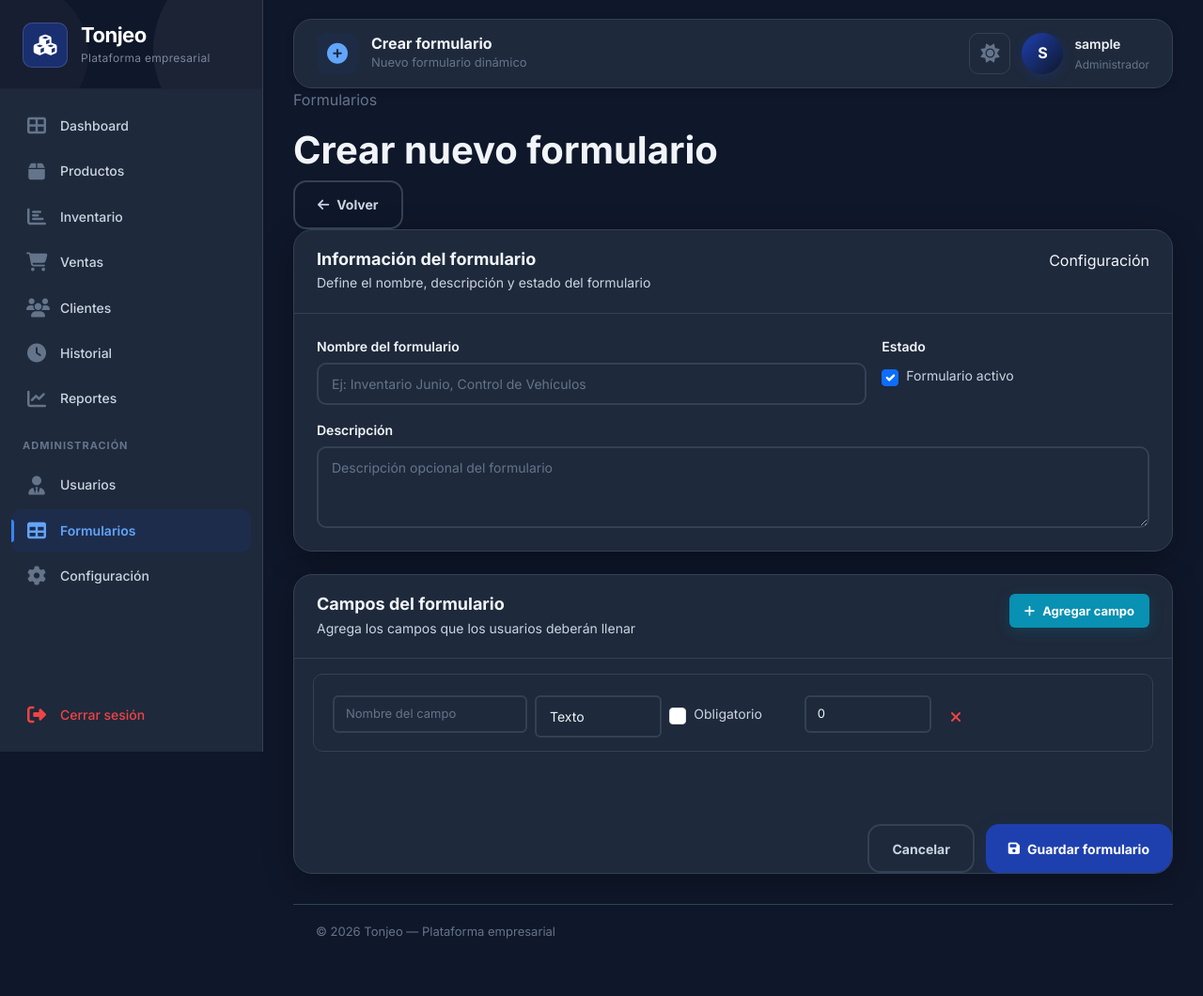
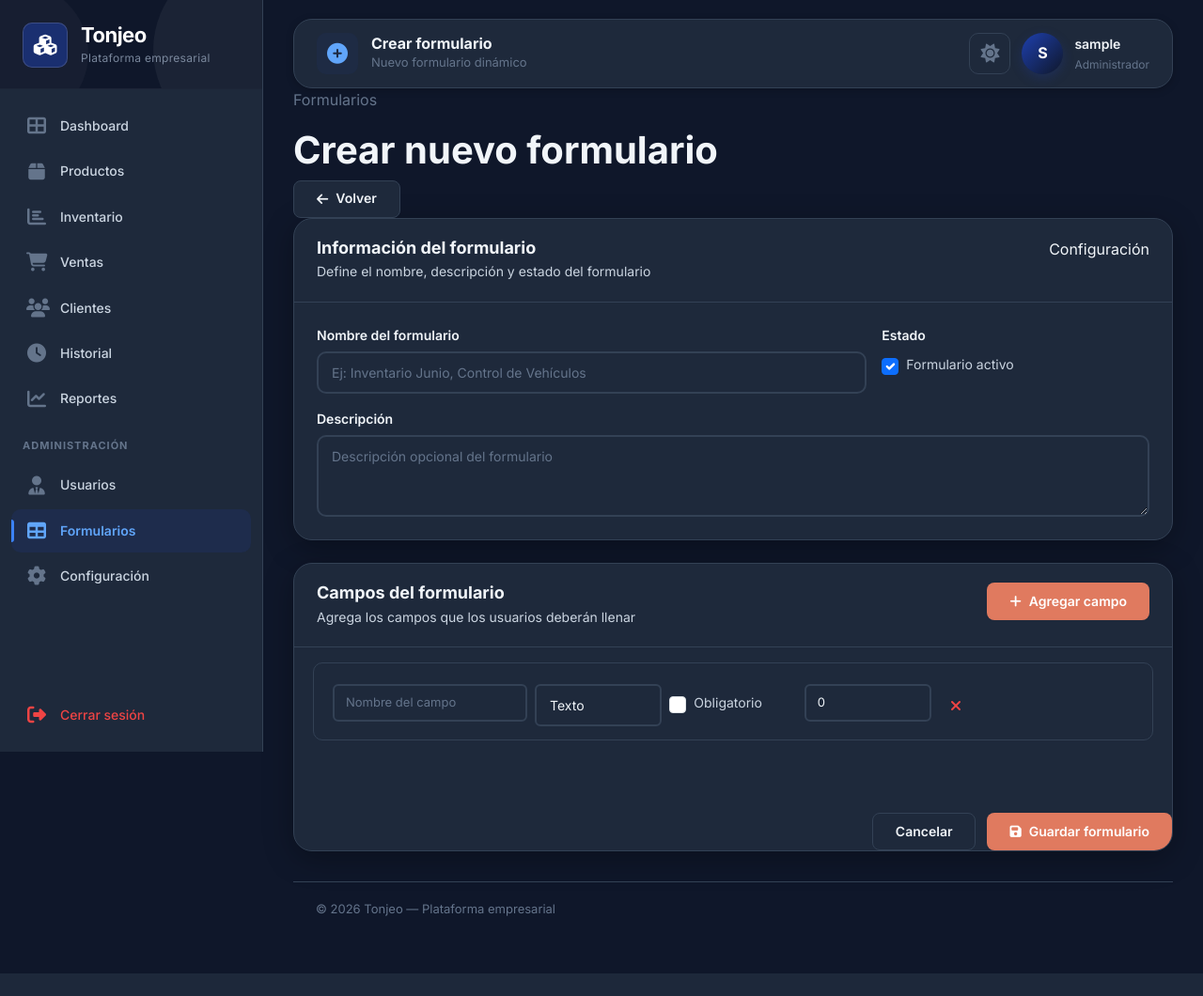
Before and after one commit to Fredev09/Systematization-Project, a Django app: page /forms/crear/ in a window 1280 px wide. Shown: the whole page at 94% size. After the commit the page ends 1036 px from the top, so only its background shows below. Run offline with Django 4.2, Linux system fonts and the light colour scheme; the visitor is signed in with stand-in values (Sample User, id 1); data comes from the database, SQL or seed files in the repository; some libraries are stand-ins or nearby versions.

Commit message:
fix: improve spacing and button styles in usuarios and dynamic_forms

```diff
--- a/static/css/dynamic_forms/dynamic_forms.css
+++ b/static/css/dynamic_forms/dynamic_forms.css
@@ -2,6 +2,112 @@
    DYNAMIC FORMS - Tonjeo Design System
    Alineado con el sistema de diseño de la plataforma
    ============================================================ */
+
+/* --- Header Section --- */
+.df-header {
+    margin-bottom: 24px;
+    padding: 20px;
+    background: var(--bg-card);
+    border-radius: 12px;
+}
+
+.df-header h2 {
+    font-family: var(--font-heading);
+    font-weight: 700;
+    font-size: 24px;
+    color: var(--text-primary);
+    margin: 0 0 4px;
+}
+
+.df-header p {
+    color: var(--text-muted);
+    font-size: 14px;
+    margin: 0;
+}
+
+/* --- Actions Bar --- */
+.df-actions {
+    display: flex;
+    gap: 12px;
+    margin-top: 16px;
+    flex-wrap: wrap;
+}
+
+/* --- DF Primary / Secondary Buttons --- */
+.df-btn-primary {
+    display: inline-flex;
+    align-items: center;
+    justify-content: center;
+    gap: 8px;
+    height: 40px;
+    padding: 0 24px;
+    background: #E07A5F;
+    color: white;
+    border-radius: 8px;
+    border: none;
+    font-family: var(--font-body);
+    font-weight: 600;
+    font-size: 14px;
+    cursor: pointer;
+    text-decoration: none;
+    transition: all 0.3s ease;
+    white-space: nowrap;
+}
+
+.df-btn-primary:hover {
+    transform: translateY(-2px);
+    box-shadow: 0 4px 12px rgba(224, 122, 95, 0.3);
+    color: white;
+}
+
+.df-btn-primary:active {
+    transform: scale(0.97);
+}
+
+.df-btn-secondary {
+    display: inline-flex;
+    align-items: center;
+    justify-content: center;
+    gap: 8px;
+    height: 40px;
+    padding: 0 24px;
+    background: var(--input-bg);
+    color: var(--text-primary);
+    border-radius: 8px;
+    border: 1px solid var(--border);
+    font-family: var(--font-body);
+    font-weight: 600;
+    font-size: 14px;
+    cursor: pointer;
+    text-decoration: none;
+    transition: all 0.3s ease;
+    white-space: nowrap;
+}
+
+.df-btn-secondary:hover {
+    background: var(--border);
+    transform: translateY(-2px);
+    color: var(--text-primary);
+}
+
+.df-btn-secondary:active {
+    transform: scale(0.97);
+}
+
+/* --- Consistent spacing for form sections --- */
+.df-section-spacing {
+    margin-bottom: 24px;
+}
+
+.df-section-spacing .panel-card {
+    margin-bottom: 24px;
+}
+
+/* --- Table/Panel alignment --- */
+.df-full-width {
+    width: 100%;
+    max-width: 100%;
+}
 
 /* --- Form Cards Grid --- */
 .forms-grid {
--- a/templates/dynamic_forms/crear_formulario.html
+++ b/templates/dynamic_forms/crear_formulario.html
@@ -26,7 +26,7 @@
     </header>
 
     <nav class="header-actions">
-        <a href="{% url 'dynamic_forms:listar_formularios' %}" class="btn btn-outline-secondary">
+        <a href="{% url 'dynamic_forms:listar_formularios' %}" class="df-btn-secondary">
             <i class='fas fa-arrow-left'></i>
             Volver
         </a>
@@ -77,7 +77,7 @@
                 <h2>Campos del formulario</h2>
                 <p>Agrega los campos que los usuarios deberán llenar</p>
             </section>
-            <button type="button" class="btn btn-accent btn-sm" id="agregarCampo">
+            <button type="button" class="df-btn-primary" id="agregarCampo">
                 <i class='fas fa-plus'></i> Agregar campo
             </button>
         </header>
@@ -119,8 +119,8 @@
         </div>
 
         <div class="panel-footer df-submit-area">
-            <a href="{% url 'dynamic_forms:listar_formularios' %}" class="btn btn-outline-secondary">Cancelar</a>
-            <button type="submit" class="btn btn-primary">
+            <a href="{% url 'dynamic_forms:listar_formularios' %}" class="df-btn-secondary">Cancelar</a>
+            <button type="submit" class="df-btn-primary">
                 <i class='fas fa-save'></i> Guardar formulario
             </button>
         </div>
--- a/templates/dynamic_forms/lista_formularios.html
+++ b/templates/dynamic_forms/lista_formularios.html
@@ -26,7 +26,7 @@
     </header>
 
     <nav class="header-actions">
-        <a href="{% url 'dynamic_forms:crear_formulario' %}" class="btn btn-primary">
+        <a href="{% url 'dynamic_forms:crear_formulario' %}" class="df-btn-primary">
             <i class='fas fa-plus'></i>
             Nuevo formulario
         </a>
@@ -85,7 +85,7 @@
         <i class='fas fa-pen'></i>
         <h4>No hay formularios aún</h4>
         <p>Crea tu primer formulario dinámico para empezar a registrar información.</p>
-        <a href="{% url 'dynamic_forms:crear_formulario' %}" class="btn btn-primary">
+        <a href="{% url 'dynamic_forms:crear_formulario' %}" class="df-btn-primary">
             <i class='fas fa-plus'></i> Crear formulario
         </a>
     </div>
```
Also changed, not shown: static/css/usuarios/usuarios.css (+18 -0 lines), templates/dynamic_forms/editar_formulario.html (+4 -4 lines).
